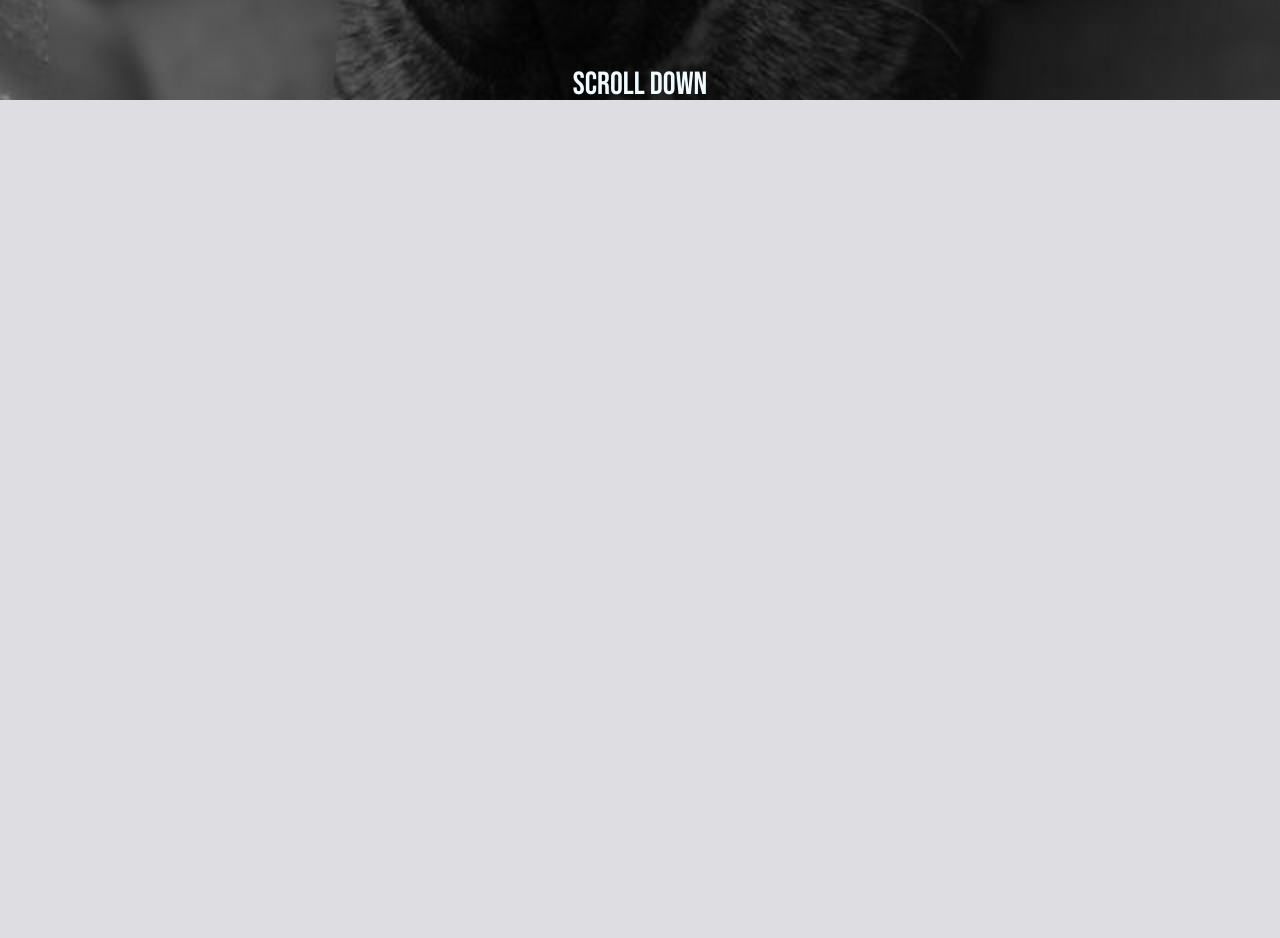
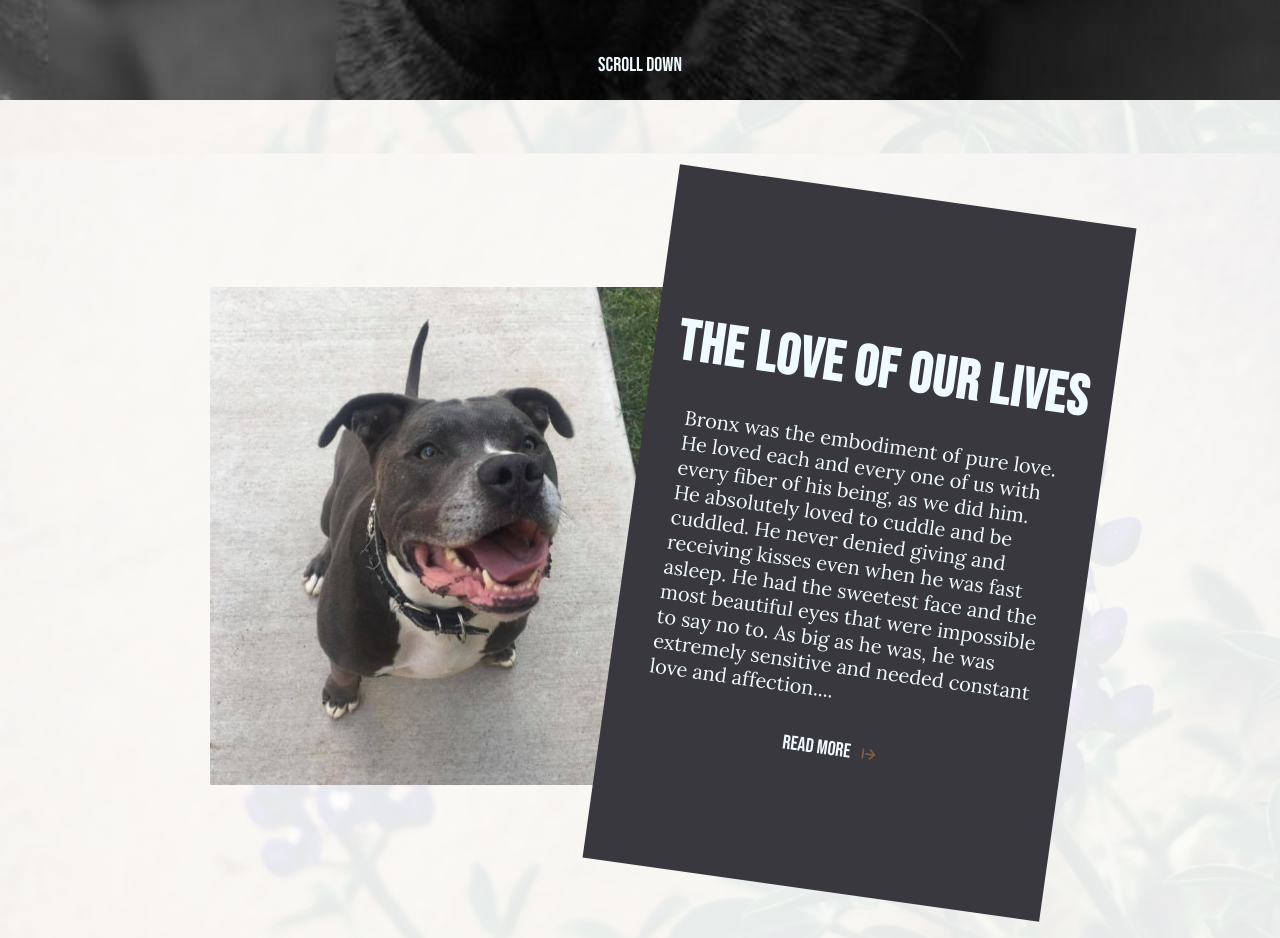
Before and after one commit to okeith12/Bronx-ReactJS-, a React (Create React App) app in the folder bronx/: page / in a window 1280 px wide. Shown: the part 700-1638 px from the top of the page. Before the commit the page ends 804 px from the top, so only its background shows below. Built offline with nearby package versions, Linux system fonts and the light colour scheme.

Commit message:
added about summary

```diff
--- a/bronx/src/App.css
+++ b/bronx/src/App.css
@@ -14,7 +14,7 @@
   --lg-font-size: 6rem;
   --h1-font-size: 3.5rem;
   --h2-font-size: 1.75rem;
-  --h3-font-size: 1.5rem;
+  --h3-font-size: 1.25rem;
   --normal-font-size: 1rem;
   --sm-font-size: 0.9rem;
   --es-font-size: 0.8rem;
@@ -34,10 +34,10 @@
 @media screen and (max-width: 768px) {
   :root {
     --logo-font-size: 2rem;
-    --lg-font-size: 1.75rem;
+    --lg-font-size: 4rem;
     --h1-font-size: 1.5rem;
     --h2-font-size: 1.25rem;
-    --h3-font-size: 1.125rem;
+    --h3-font-size: 1rem;
     --normal-font-size: 1rem;
     --sm-font-size: 0.8rem;
     --es-font-size: 0.75rem;
@@ -47,13 +47,10 @@
 @media screen and (max-width: 450px) {
   :root {
     --logo-font-size: 1.75rem;
-    --lg-font-size: 1.75rem;
+    --lg-font-size: 2.75rem;
     --h1-font-size: 1.5rem;
     --h2-font-size: 1.25rem;
-    --h3-font-size: 1.125rem;
-    --normal-font-size: 1rem;
-    --sm-font-size: 0.8rem;
-    --es-font-size: 0.75rem;
+    --h3-font-size: .9rem;
     --paw-size: 28px;
   }
 }
@@ -65,4 +62,13 @@
 }
 body{
   background-color:var(--bg-color);
+  background: url('../src/images/bluebonnet.jpg') no-repeat center center fixed;
+  background-size: cover;
+  -moz-background-size: cover;
+  -webkit-background-size: cover;
+  background-position: center;
+  display: flex;
+  flex-direction: column;
+  min-height: 100%;
+
 }
--- a/bronx/src/components/Hero/[SC]Hero.js
+++ b/bronx/src/components/Hero/[SC]Hero.js
@@ -10,10 +10,12 @@ justify-content: center;
 align-items: center;
 box-shadow: inset 0 0 0 1000px rgba(0,0,0,0.4);
 object-fit: contain;
+`
+export const SliderImg = styled.img`
+height: 100vh;
+z-index: 500;
+`
 
-
-
-`
 export const HeroTitle = styled.h1`
 color: var(--light-color);
 font-size: var(--lg-font-size);
@@ -27,14 +29,14 @@ color: var(--primary-color);`
 
 export const ScrollDownBtn = styled(LinkS)`
     color: var(--light-color);
-    font-size: 32px;
+    font-size: var(--h3-font-size);
     background: transparent;
     display: flex;
     justify-content: center;
     align-items: center;
     text-align: center;
     position: absolute;
-    bottom: 5px;
+    bottom: 25px;
     line-height: 20px;
     cursor: pointer;
 
@@ -47,10 +49,5 @@ export const ScrollDownBtn = styled(LinkS)`
     }
 
 
-    @media screen and (max-width: 960px){
-        font-size: 70px;
-    }
-    @media screen and (max-width: 768px){
-        font-size: 40px;
-    }
+
 `
--- a/bronx/src/components/Hero/index.js
+++ b/bronx/src/components/Hero/index.js
@@ -1,4 +1,6 @@
 import React from 'react';
+import { HeroImageData } from '../../images/ImageData';
+
 
 import {HeroContainer,HeroTitle,ScrollDownBtn,ColoredWord} from "./[SC]Hero";
 
--- /dev/null
+++ b/bronx/src/components/summary/[SC]summary.js
@@ -0,0 +1,140 @@
+import styled from 'styled-components';
+import {Link as LinkR} from 'react-router-dom';
+import {BiArrowFromLeft } from "react-icons/bi";
+
+export const SummaryContainer= styled.div`
+color: #fff;
+margin-top: 3vmax;
+min-height: 100vh;
+display: flex;
+justify-content: center;
+align-items: center;
+width: 100%;
+@media screen and (max-width: 768px){
+    margin-top: 8vmax;
+}
+`
+export const SummaryWrapper = styled.div`
+display: flex;
+justify-content: center;
+align-items: center;
+z-index: 1;
+height: 100%;
+width: 90%;
+max-width: 1200px;
+
+
+@media screen and (max-width: 768px){
+    flex-direction: column;
+    width: 100%;
+    margin: 0 20px;
+}
+`
+export const Col1 = styled.div`
+width: 45%;
+
+@media screen and (max-width: 768px){
+    width: 80%;
+    height: 400px;
+}
+@media screen and (max-width: 500px){
+    width:90%;
+}
+`
+export const Col2 = styled.div`
+
+background-color: var(--accent-color);
+width: 40%;
+height: 700px;
+z-index: 1;
+display: flex;
+align-items: center;
+justify-content: center;
+margin-left: -80px;
+z-index: 2;
+color: var(--light-color);
+transform: rotate(8deg);
+margin-top: 10px;
+
+
+
+@media screen and (max-width: 768px){
+    width: 65%;
+    height: 400px;
+    margin: auto;
+    margin-top: 80px;
+    transform: rotate(0deg);
+
+}
+@media screen and (max-width: 500px){
+    width:90%;
+    margin-top: -100px;
+}
+
+`
+export const TextWrapper = styled.div`
+max-width: 100%;
+padding: 20px;
+`
+export const Title = styled.h1`
+display: flex;
+justify-content: center;
+
+font-size: var(--h1-font-size);
+line-height: 16px;
+letter-spacing: 1.4px;
+text-transform: uppercase;
+margin-bottom: var(--mb-4);
+`
+export const Desc = styled.p`
+justify-content: center;
+margin-top: var(--mb-4);
+align-items: center;
+font-family: 'Lora', serif;
+font-size: var(--h3-font-size);
+padding: 20px;
+`
+export const BtnWrap = styled.div`
+display: flex;
+justify-content: center;
+font-size: 17px;
+line-height: 24px;
+&:hover > *{
+    color: var(--primary-color);
+
+}
+`
+
+export const PrimaryBtn = styled(LinkR)`
+margin-top: var(--mb-2);
+    color: var(--light-color);
+    font-size: var(--h3-font-size);
+    background: transparent;
+    display: flex;
+    justify-content: center;
+    align-items: center;
+    text-align: center;
+    position: absolute;
+    line-height: 20px;
+    cursor: pointer;
+    text-decoration: none;
+
+    @media screen and (max-width: 500px){
+        margin-top: -.5rem;
+    }
+
+
+
+`
+export const ArrowRight = styled(BiArrowFromLeft)`
+color: var(--primary-color);
+margin-left: var(--mb-1);
+
+`
+export const ImgWrap = styled.div`
+padding-left: 20px;
+`
+export const Image = styled.img`
+width: 100%;
+height: 100%;
+`
--- /dev/null
+++ b/bronx/src/components/summary/index.js
@@ -0,0 +1,29 @@
+import React from 'react'
+import {SummaryContainer,SummaryWrapper,PrimaryBtn,Col1,Col2,TextWrapper,ImgWrap,Title,Desc,BtnWrap,Image,ArrowRight} from './[SC]summary';
+import aboutImg from '../../images/home_about_bronx.jpg'
+const Summary = () => {
+    return (
+        <>
+           <SummaryContainer>
+            <SummaryWrapper>
+                    <Col1>
+                    <ImgWrap><Image src={aboutImg}/></ImgWrap>
+
+                    </Col1>
+                    <Col2>
+                    <TextWrapper>
+                        <Title>The Love of our Lives</Title>
+                        <Desc>Bronx was the embodiment of pure love. He loved each and every one of us with every fiber of his being, as we did him. He absolutely loved to cuddle and be cuddled. He never denied giving and receiving kisses even when he was fast asleep. He had the sweetest face and the most beautiful eyes that were impossible to say no to. As big as he was, he was extremely sensitive and needed constant love and affection....</Desc>
+                        <BtnWrap>
+                            <PrimaryBtn to='/about'>Read More<ArrowRight/></PrimaryBtn>
+                        </BtnWrap>
+                    </TextWrapper>
+                    </Col2>
+            </SummaryWrapper>
+
+            </SummaryContainer>
+        </>
+    )
+}
+
+export default Summary
--- /dev/null
+++ b/bronx/src/images/ImageData.js
@@ -0,0 +1,20 @@
+import hero1 from '../images/hero_01.jpg'
+import hero2 from '../images/hero_02.jpg'
+import hero3 from '../images/hero_03.jpg'
+
+export const HeroImageData = [
+{
+    image: hero1
+},
+{
+    image:hero2
+},
+{
+    image:hero3
+},
+
+];
+
+export default function HeroSlider(){
+    return <Slider slides={HeroImageData} />
+}
--- a/bronx/src/pages/index.js
+++ b/bronx/src/pages/index.js
@@ -1,6 +1,7 @@
 import React, {useState} from 'react'
 import Hero from '../components/Hero';
 import { Navbar } from '../components/Navbar'
+import Summary from '../components/summary';
 
 const Home = () => {
     const[isOpen,setOpen] = useState(false);
@@ -10,6 +11,7 @@ const Home = () => {
         <>
         <Navbar isOpen={isOpen} toggle={toggle}/>
         <Hero/>
+        <Summary/>
         </>
     )
 }
```
Also changed, not shown: bronx/src/components/Hero/slider.js (added, +48 -0 lines), bronx/src/images/bluebonnet.jpg (added), bronx/src/images/home_about_bronx.jpg (added).
